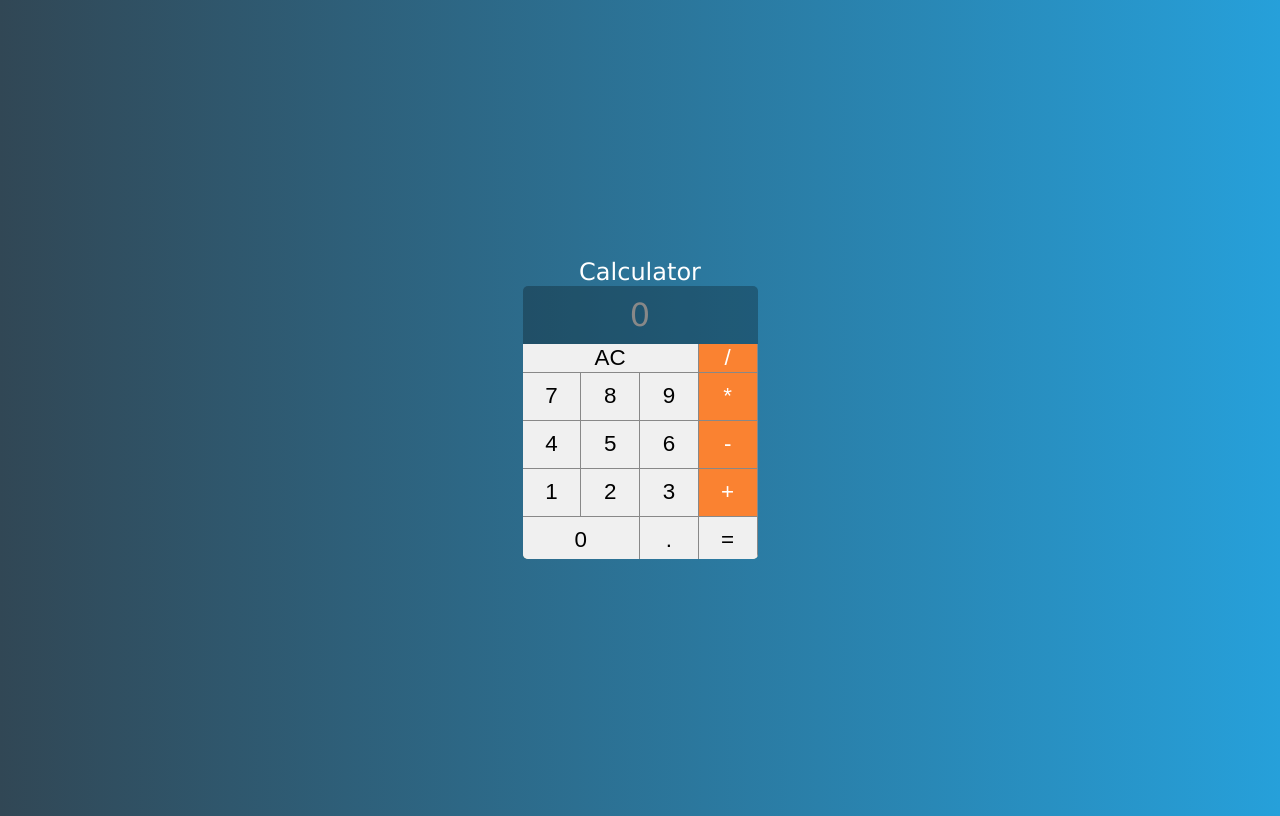
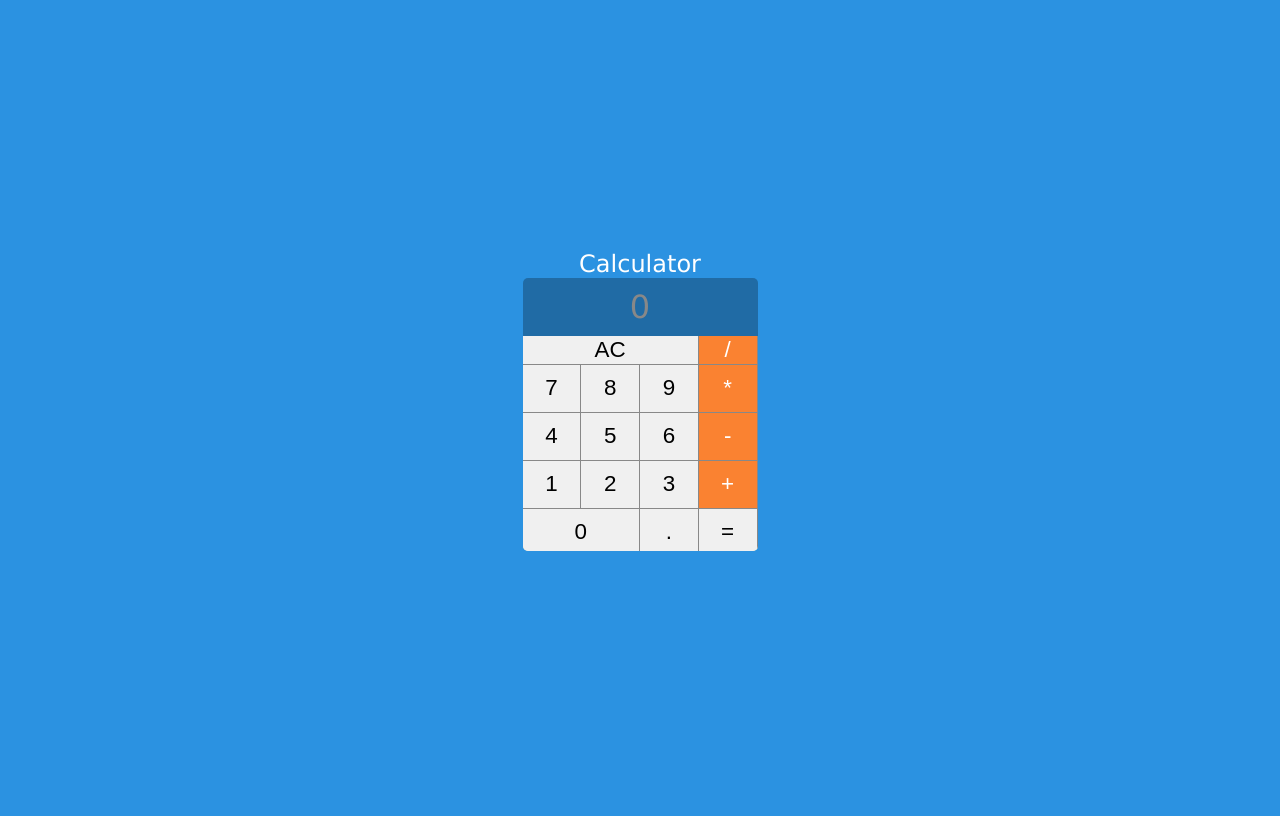
Before and after one commit to italoknd/Curso-REACT-JS, a React (Vite) app in the folder react-fundamentals/: page /calculadora in a window 1280 px wide. Built offline with nearby package versions, Linux system fonts and the light colour scheme.

Commit message:
fix: remover padding e margin do body

```diff
--- a/react-fundamentals/src/components/calculadora/calculator.css
+++ b/react-fundamentals/src/components/calculadora/calculator.css
@@ -12,9 +12,11 @@
 body {
   display: flex;
   height: 100vh;
+  padding: 0;
+  margin: 0;
   justify-content: center;
   align-items: center;
   text-align: center;
   color: #fff;
-  background: linear-gradient(to right, #314755, #26a0da);
+  background: #2b92e1;
 }
```
